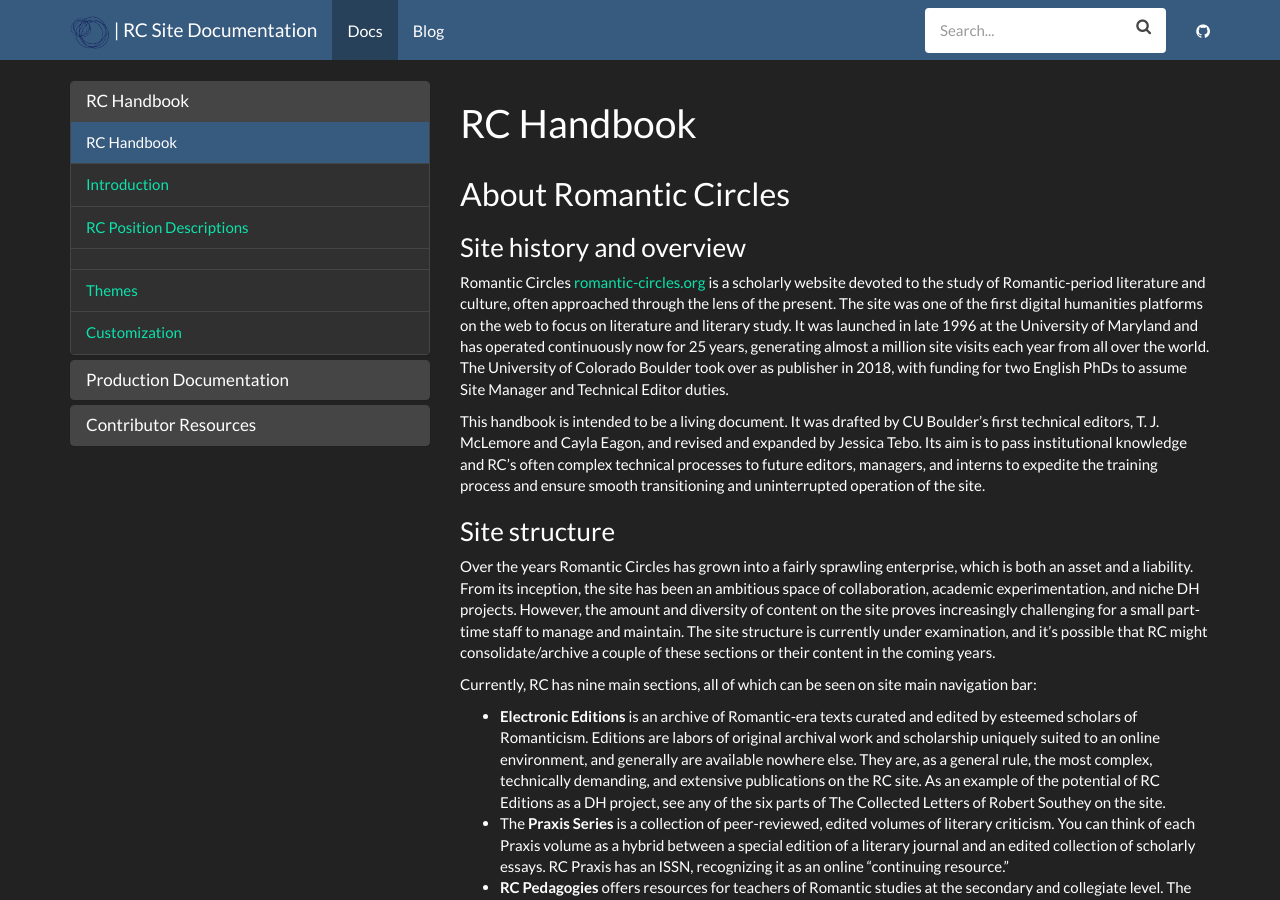
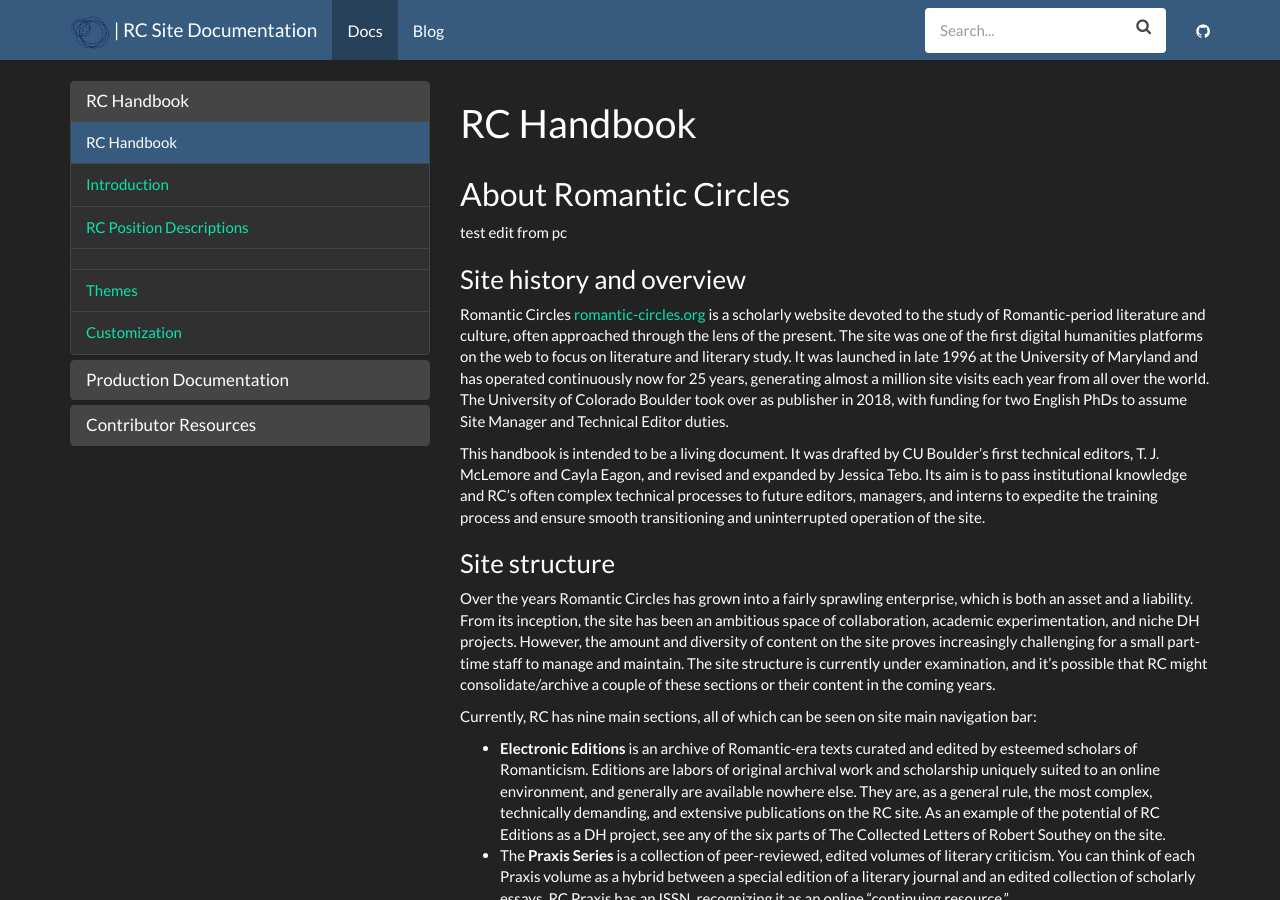
Before and after one commit to steve-kasica/romanticcircles.github.io, a Jekyll site: the page built from _docs/index.md, in a window 1280 px wide and 900 px high. Built offline with Jekyll 4.4.1, drawn with Linux system fonts in a browser that asks for light colours.

Commit message:
small formatting issues

```diff
--- a/_docs/index.md
+++ b/_docs/index.md
@@ -5,6 +5,8 @@ redirect_from: /docs/index.html
 ---
 
 ## About Romantic Circles
+
+test edit from pc
 
 ### Site history and overview
 
@@ -17,6 +19,7 @@ This handbook is intended to be a living document. It was drafted by CU Boulder
 Over the years Romantic Circles has grown into a fairly sprawling enterprise, which is both an asset and a liability. From its inception, the site has been an ambitious space of collaboration, academic experimentation, and niche DH projects. However, the amount and diversity of content on the site proves increasingly challenging for a small part-time staff to manage and maintain. The site structure is currently under examination, and it’s possible that RC might consolidate/archive a couple of these sections or their content in the coming years.
 
 Currently, RC has nine main sections, all of which can be seen on site main navigation bar:
+
 - **Electronic Editions** is an archive of Romantic-era texts curated and edited by esteemed scholars of Romanticism. Editions are labors of original archival work and scholarship uniquely suited to an online environment, and generally are available nowhere else. They are, as a general rule, the most complex, technically demanding, and extensive publications on the RC site. As an example of the potential of RC Editions as a DH project, see any of the six parts of The Collected Letters of Robert Southey on the site.
 - The **Praxis Series** is a collection of peer-reviewed, edited volumes of literary criticism. You can think of each Praxis volume as a hybrid between a special edition of a literary journal and an edited collection of scholarly essays. RC Praxis has an ISSN, recognizing it as an online “continuing resource.”
 - **RC Pedagogies** offers resources for teachers of Romantic studies at the secondary and collegiate level. The section’s main publication is the “Pedagogies Commons,” a peer-reviewed journal devoted to teaching Romanticism. RC Pedagogies also collects online syllabi for courses in Romanticism, hosts occasional “Pedagogies Hangouts” video chats about teaching Romanticism, and conducts an annual Pedagogy Contest co-sponsored by NASSR (North American Society for the Study of Romanticism).
```
